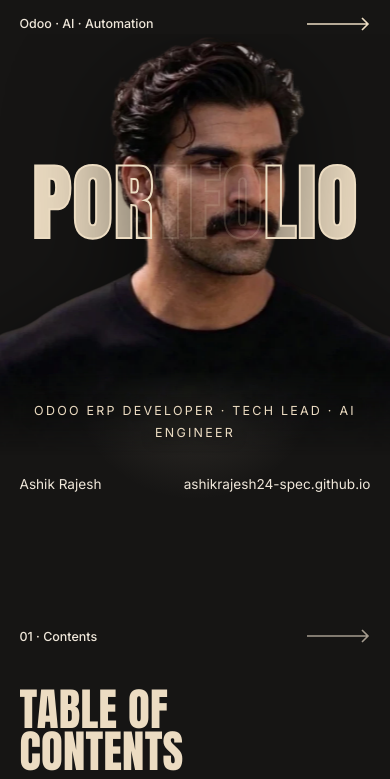
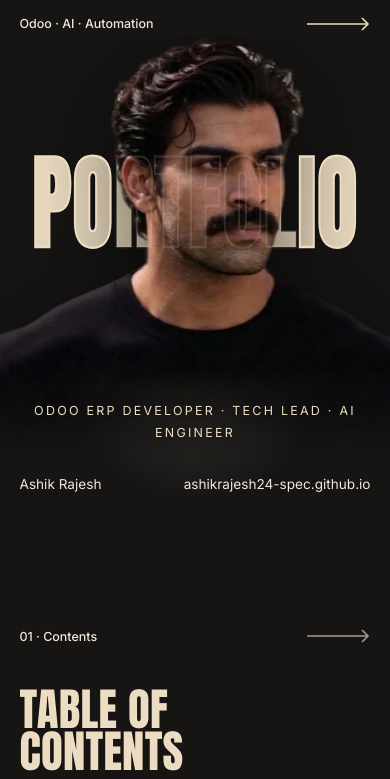
Before and after one commit to ashikrajesh24-spec/ashikrajesh24-spec.github.io, a plain HTML site: page index.html in a window 390 px wide. Shown: the part 65-844 px from the top of the page. Drawn offline with Linux system fonts and the light colour scheme.

Commit message:
Add files via upload

```diff
--- a/css/site.css
+++ b/css/site.css
@@ -86,8 +86,8 @@ a.arrow:hover,.meta:hover .arrow{transform:translateX(6px)}
 body.loaded .word .ch{transform:none;opacity:1}
 .word.solid .ch:nth-child(4),.word.solid .ch:nth-child(5){transition:transform 1.1s cubic-bezier(.2,.8,.2,1) calc(.15s + var(--i)*.06s),opacity .8s calc(.15s + var(--i)*.06s)}
 body.loaded .word.solid .ch:nth-child(4),body.loaded .word.solid .ch:nth-child(5){opacity:.22}
-.word.outline .ch:nth-child(n+4):nth-child(-n+6){transition:transform 1.1s cubic-bezier(.2,.8,.2,1) calc(.15s + var(--i)*.06s),opacity .8s calc(.15s + var(--i)*.06s)}
-body.loaded .word.outline .ch:nth-child(n+4):nth-child(-n+6){opacity:.15}
+.word.outline .ch:nth-child(n+3):nth-child(-n+7){transition:transform 1.1s cubic-bezier(.2,.8,.2,1) calc(.15s + var(--i)*.06s),opacity .8s calc(.15s + var(--i)*.06s)}
+body.loaded .word.outline .ch:nth-child(n+3):nth-child(-n+7){opacity:.15}
 .me{position:absolute;left:50%;bottom:0;z-index:2;height:100%;width:auto;max-width:none;
   transform:translateX(-50%) translate3d(calc(var(--mx,0)*12px),calc(var(--my,0)*6px),0);
   filter:drop-shadow(0 30px 50px rgba(0,0,0,.55));opacity:0;translate:0 14%;scale:.94;transform-origin:50% 100%;
@@ -99,7 +99,7 @@ body.loaded .me{opacity:1;translate:0 0;scale:1}
 @media(max-width:700px){
   .hero{min-height:0;padding-top:78px}
   .stage{flex:none;min-height:0;height:108vw}
-  .word{top:40%}
+  .word{top:40%;transform:translate(-50%,-50%) translate3d(calc(var(--mx,0)*-10px),calc(var(--my,0)*-6px),0) scaleY(1.25)}
   .me{height:100%}
   .hero .foot span:nth-child(2){display:none}
   .hero-sub{bottom:3%;letter-spacing:.18em}
--- a/index.html
+++ b/index.html
@@ -12,7 +12,7 @@
 <link rel="preconnect" href="https://fonts.googleapis.com">
 <link rel="preconnect" href="https://fonts.gstatic.com" crossorigin>
 <link href="https://fonts.googleapis.com/css2?family=Anton&family=Inter:wght@400;500;600;700&display=swap" rel="stylesheet">
-<link rel="stylesheet" href="css/site.css?v=8.8">
+<link rel="stylesheet" href="css/site.css?v=9.1">
 </head>
 <body>
 <svg width="0" height="0" style="position:absolute" aria-hidden="true"><defs>
@@ -387,6 +387,6 @@
   <img alt=""><video controls playsinline hidden></video>
 </div>
 
-<script src="js/site.js?v=8.8"></script>
+<script src="js/site.js?v=9.1"></script>
 </body>
 </html>
```
